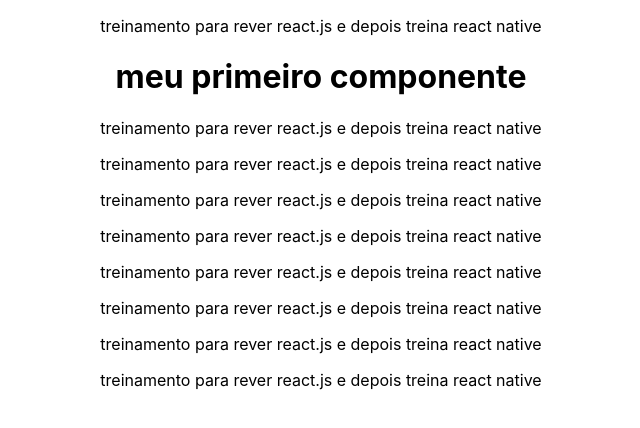
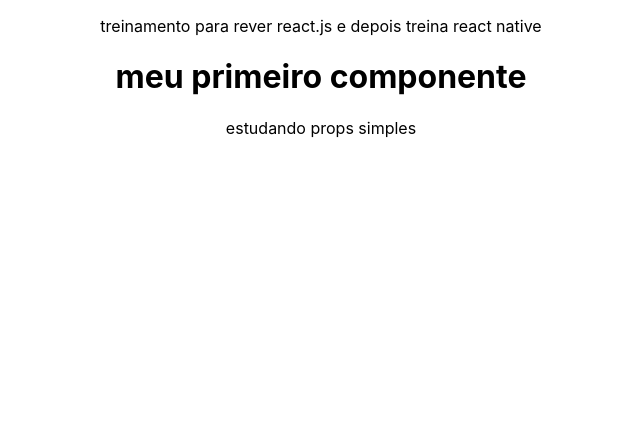
Before and after one commit to jadelcruz1/my-app--react, a React (Create React App) app: page / in a window 1280 px wide. Shown: the top 428 px of the page, without its empty margins (319-959 px from the left). Built offline with nearby package versions, Linux system fonts and the light colour scheme.

Commit message:
estudando props simples

```diff
--- a/src/App.js
+++ b/src/App.js
@@ -1,6 +1,7 @@
 import logo from './logo.svg';
 import './App.css';
 import HelloWorld from './components/HelloWorld';
+import SayMyName from './components/SayMyName';
 
 function App() {
   return (
@@ -9,6 +10,8 @@
 
       <HelloWorld />
 
+      <SayMyName/>
+
     </div>
   );
 }
--- a/src/components/HelloWorld.js
+++ b/src/components/HelloWorld.js
@@ -10,13 +10,8 @@
                 meu primeiro componente
             </h1>
 
-            < Treino/>
-            < Treino/>
-            < Treino/>< Treino/>
-            < Treino/>
-            < Treino/>
-            < Treino/>
-            < Treino/>
+
+
 
 
 
--- /dev/null
+++ b/src/components/SayMyName.js
@@ -0,0 +1,10 @@
+function SayMyName(){
+    return(
+        <div>
+            estudando props simples
+        </div>
+
+    )
+}
+
+export default SayMyName
```
